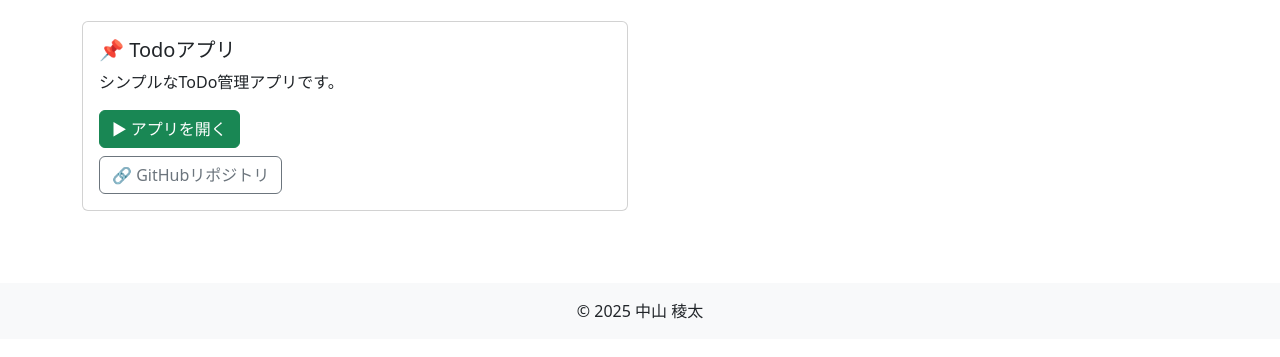
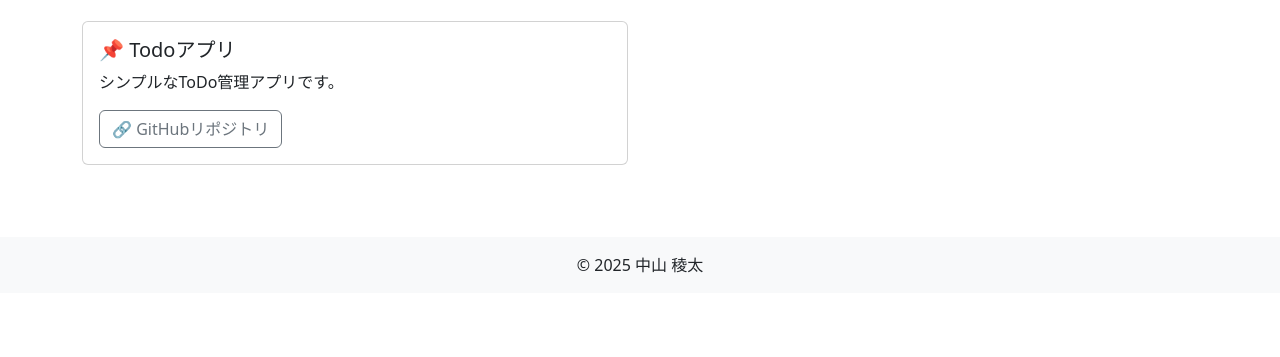
Before and after one commit to ryo-ta-n/nryouta.github.io, a plain HTML site: page index.html in a window 1280 px wide. Shown: the part 193-550 px from the top of the page. Drawn offline with nearby package versions, Linux system fonts and the light colour scheme.

Commit message:
Update index.html

```diff
--- a/index.html
+++ b/index.html
@@ -28,7 +28,6 @@
           <div class="card-body">
             <h5 class="card-title">📌 Todoアプリ</h5>
             <p class="card-text">シンプルなToDo管理アプリです。</p>
-            <a href="todo_app/index.html" class="btn btn-success mb-2" target="_blank">▶ アプリを開く</a><br>
             <a href="https://github.com/ryo-ta-n/todo_app" class="btn btn-outline-secondary" target="_blank">🔗 GitHubリポジトリ</a>
           </div>
         </div>
```
